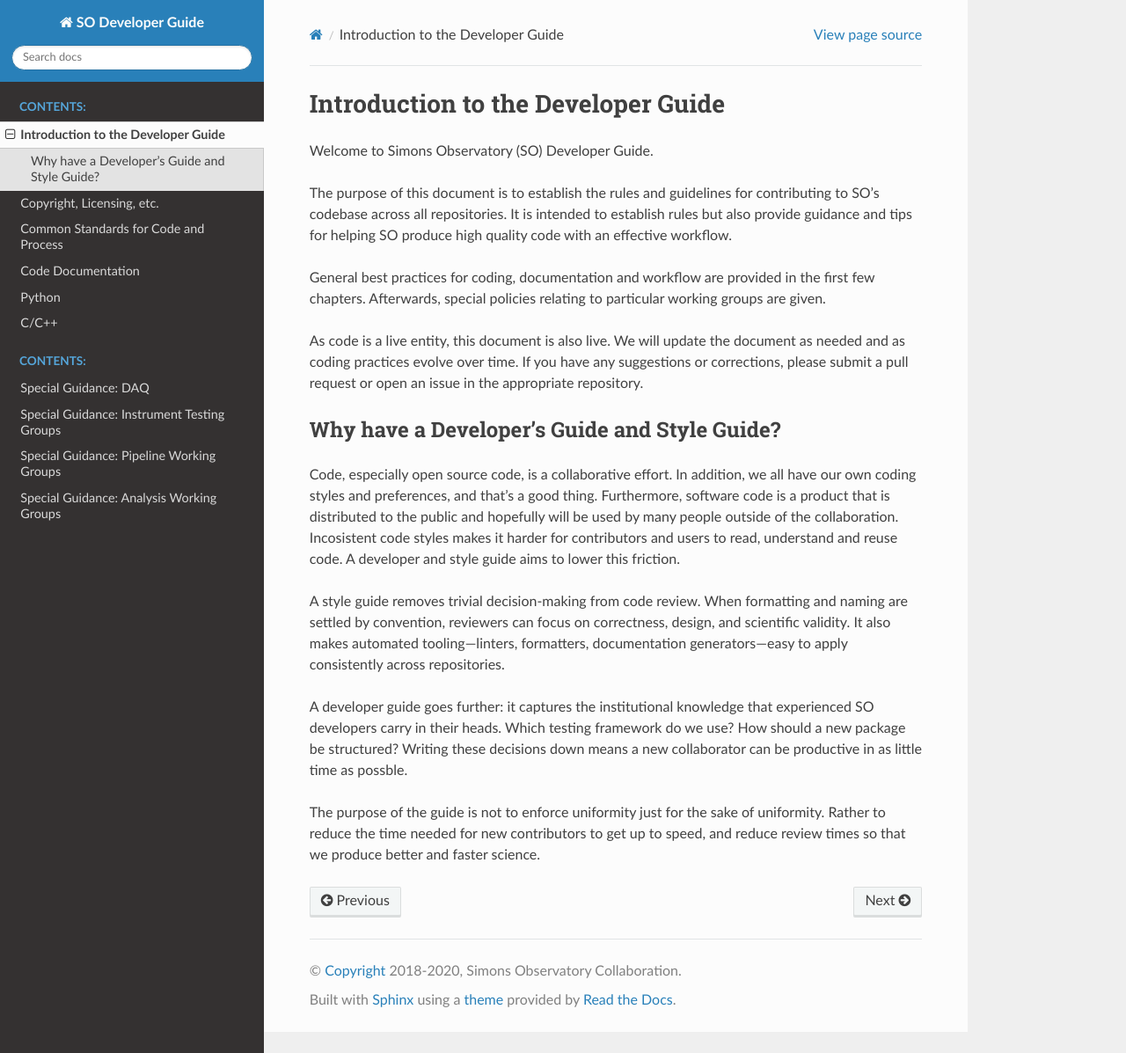
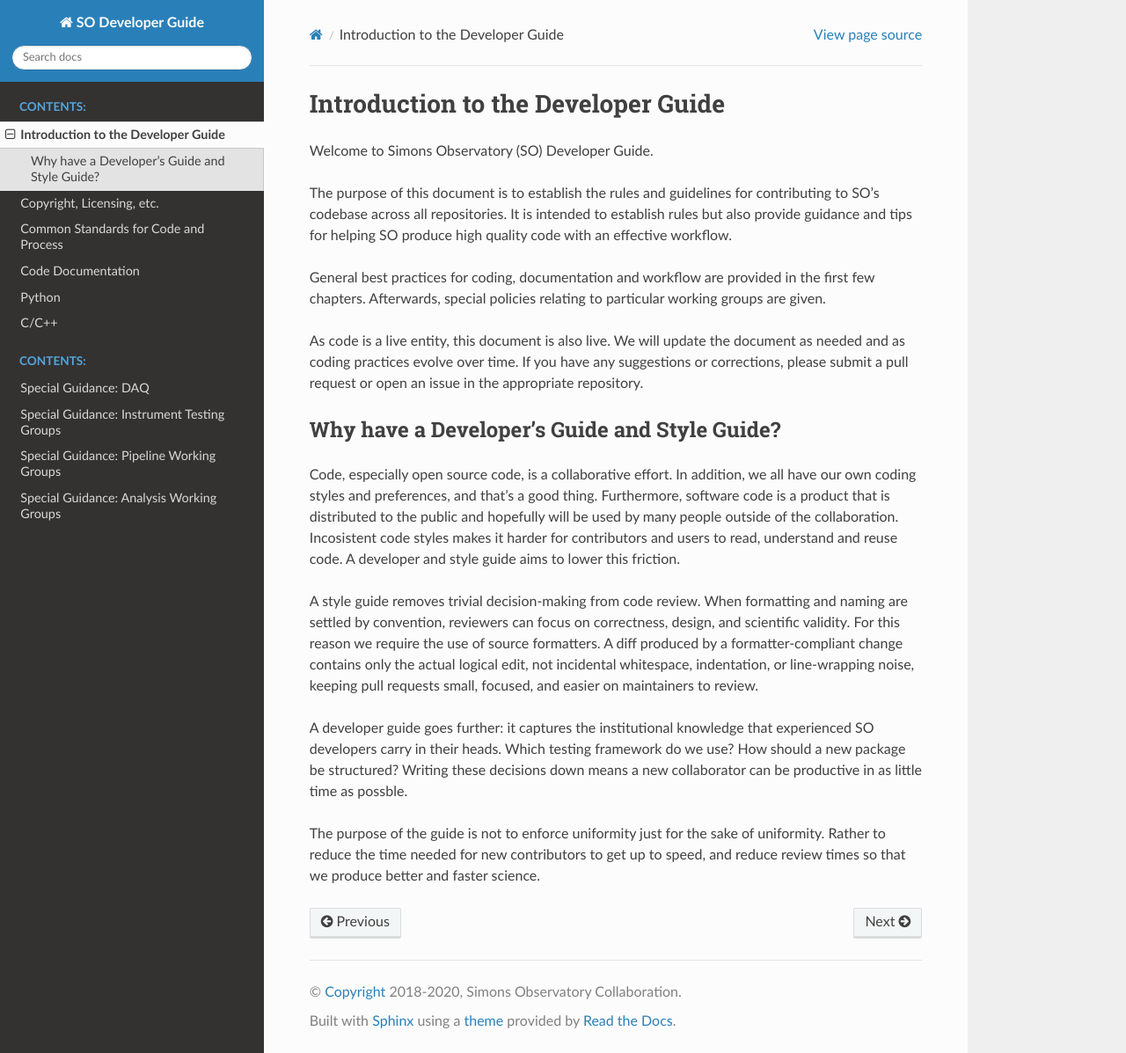
Before and after one commit to simonsobs/so_dev_guide, a Sphinx documentation site: the page built from source/intro.rst, in a window 1280 px wide and 1197 px high. Shown: the whole window at 88% size. Built offline with Sphinx 7.4.7 and the Read the Docs theme 3.1.0, drawn with Linux system fonts in a browser that asks for light colours.

```diff
--- a/source/intro.rst
+++ b/source/intro.rst
@@ -27,10 +27,12 @@ people outside of the collaboration. Incosistent code styles makes it harder for
 contributors and users to read, understand and reuse code. A developer and style
 guide aims to lower this friction.
 
-A style guide removes trivial decision-making from code review.  When formatting and
+A style guide removes trivial decision-making from code review. When formatting and
 naming are settled by convention, reviewers can focus on correctness, design, and
-scientific validity. It also makes automated tooling—linters, formatters, documentation
-generators—easy to apply consistently across repositories.
+scientific validity. For this reason we require the use of source formatters. A diff
+produced by a formatter-compliant change contains only the actual logical edit, not
+incidental whitespace, indentation, or line-wrapping noise, keeping pull requests
+small, focused, and easier on maintainers to review.
 
 A developer guide goes further: it captures the institutional knowledge that experienced
 SO developers carry in their heads.  Which testing framework do we use?  How should a
```
Also changed, not shown: source/cpp.rst (+13 -4 lines).
